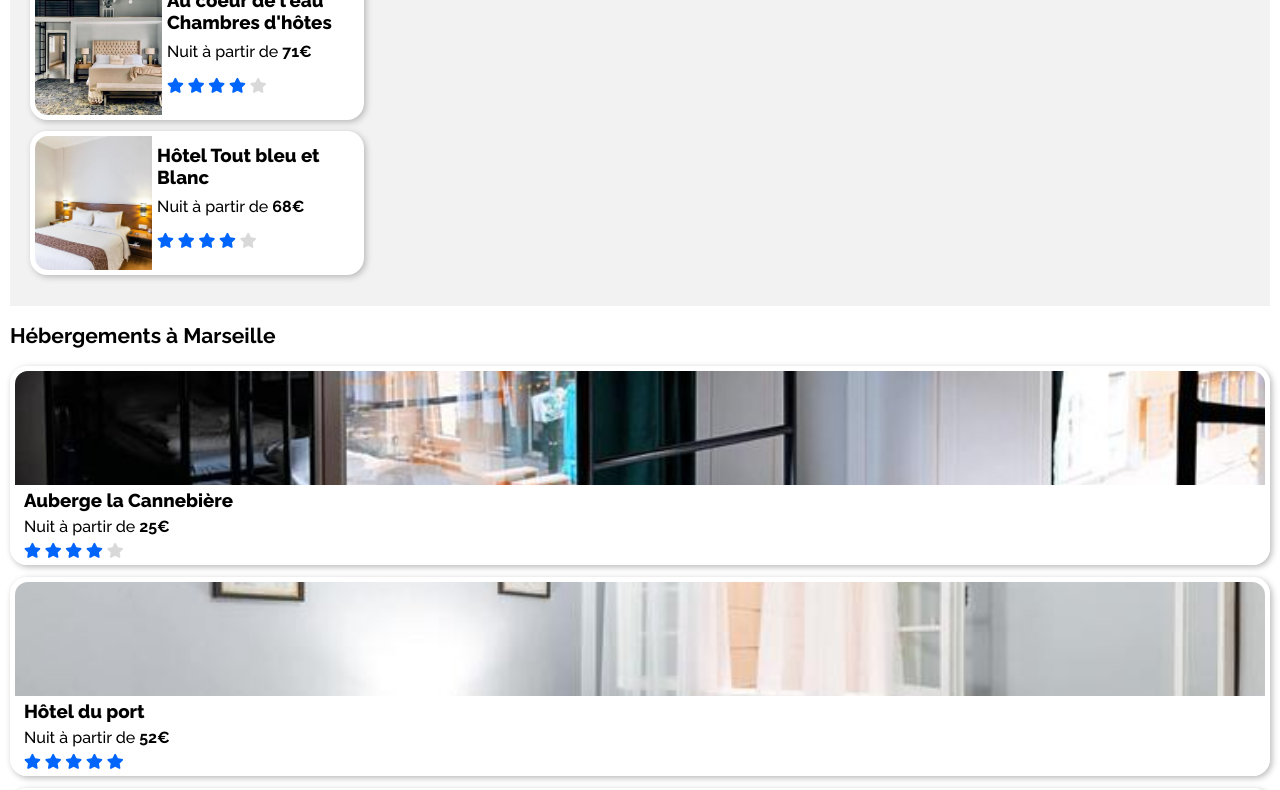
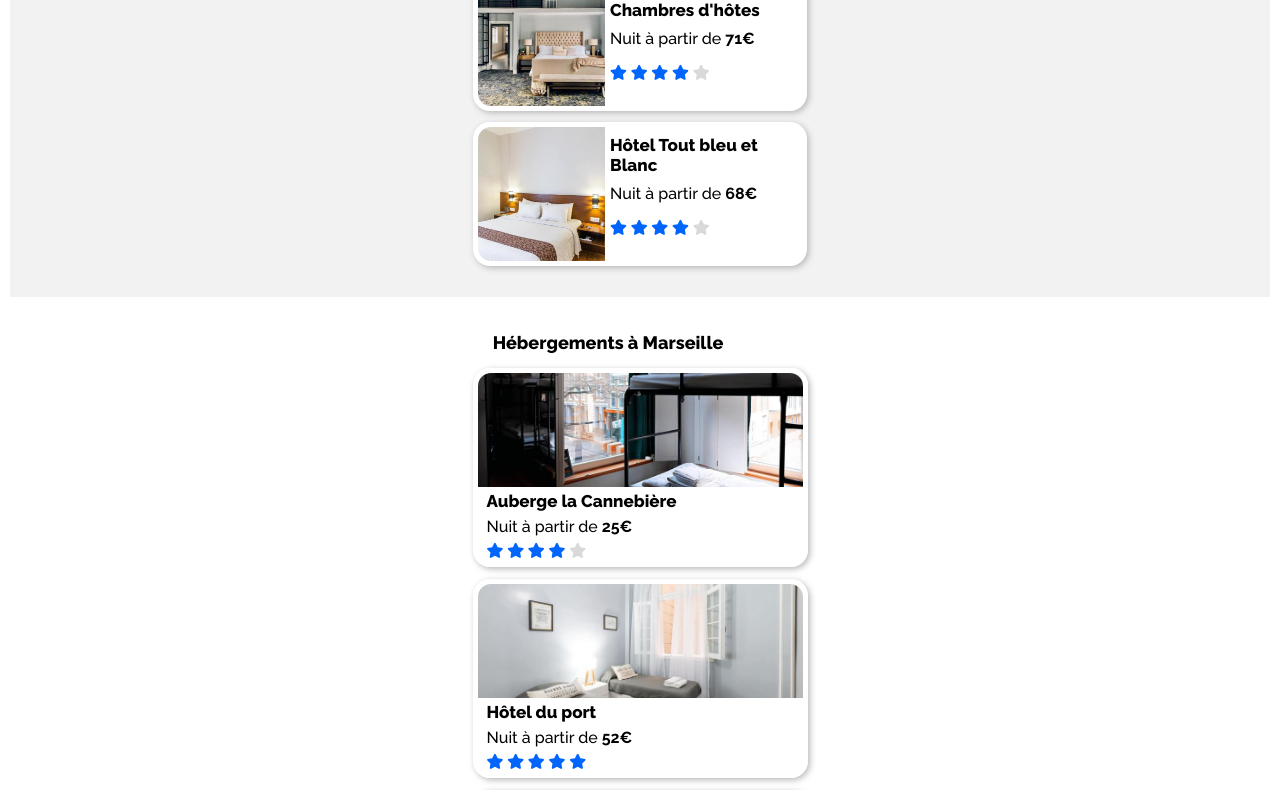
Before and after one commit to DylanV971/DylanVent_2_05072021, a plain HTML site: page index.html in a window 1280 px wide. Shown: the part 780-1570 px from the top of the page. Drawn offline with Linux system fonts and the light colour scheme.

Commit message:
Modification de certaine propriété dans la section hébergement

```diff
--- a/css/styles.css
+++ b/css/styles.css
@@ -4,9 +4,9 @@ dans la largeur des éléments
 
 */
 
-/* html {
-    border: 3px solid purple;
-} */
+html {
+    /* border: 3px solid purple; */
+}
 
 * {
     box-sizing: border-box;
@@ -24,7 +24,11 @@ body {
 
 
 h2 {
-    font-size: 21px;
+    font-size: 18px; /*21 */
+}
+
+h3 {
+    font-size: 17px;
 }
 /* Lien */
 
@@ -260,17 +264,26 @@ form {
 
 .titre-populaire {
     display: flex;
+    justify-content: center;
     align-items: center;
+}
+
+.conteneur-cartes-populaires {
+    display: flex;
+    align-items: center;
+    flex-direction: column;
+    max-width: 100%;
 }
 
 .icone-titre-populaire {
     margin-left: 104px;
 }
 
-/* Cartes  Populaires */
+/* Cartes Populaires */
 
 .carte-populaire {
     background-color:  #fff;
+    width: 100%;
     max-width: 334px;
     height: 144px;
     border-radius: 17px;
@@ -292,12 +305,13 @@ form {
 /* paramètre carte populaire */
 
 .image-carte-populaire {
-    width: 127px;
+    width: 100%;
+    max-width: 127px;
     height: 134px;
     border-radius: 13px 0 0px 13px;
 }
 
-/* Cartes  Populaires*/
+/* images  Populaires*/
 
 .carte-populaire-1 {
     background: url(../images/hebergements/hotel-le-soleil.jpg) no-repeat center / cover;
@@ -319,7 +333,7 @@ form {
 }
 
 .description-carte-populaire h3 {
-    /* font-size: 16px; */
+    /* font-size: 17px; */
     margin-top: 8px;
     margin-bottom: 9px;
 }
@@ -335,9 +349,32 @@ form {
 
 /* Section hébergement */
 
+.conteneur-hebergements {
+    padding: 20px;
+}
+
+.titre-hebergement {
+    display: flex;
+    justify-content: center;
+    margin-right: 64px;
+}
+
+.conteneur-hebergements > p {
+    text-align: center;
+    margin-right: 200px;
+}
+
+
+.conteneur-cartes-hebergements {
+    display: flex;
+    flex-direction: column;
+    align-items: center;
+}
+
 .carte-hebergement {
     background-color:  #fff;
     width: 100%;
+    max-width: 335px;
     height: 199px;
     border-radius: 17px;
     padding: 5px;
@@ -360,7 +397,7 @@ form {
     border-radius: 13px 13px 0 0;
 }
 
-/* Carte  hebergement*/
+/* images hébergements*/
 
 .carte-hebergement-1 {
     background: url(../images/hebergements/auberge-la-cannebière.jpg) no-repeat center / cover;
@@ -398,7 +435,7 @@ form {
 }
 
 
-.description-carte-hebergement p {
+.description-carte-hebergement  p {
    margin: 0 0 6px 0;
 }
 
--- a/index.html
+++ b/index.html
@@ -95,7 +95,7 @@
                 <!--section carte populaires-->
                 <div class="conteneur-populaires">
                     <div class="titre-populaire">
-                        <h2>Les plus populaires</h2>
+                        <h2 class="gras">Les plus populaires</h2>
                         <div class="icone-titre-populaire">
                             <i class="fas fa-chart-line"></i>
                         </div>
@@ -150,7 +150,7 @@
 
                 <!--section carte hebergement-->
                 <div class="conteneur-hebergements">
-                    <h2>Hébergements à Marseille</h2>
+                    <h2 class="titre-hebergement gras">Hébergements à Marseille</h2>
                     <div class="conteneur-cartes-hebergements">
                         <div class="carte-hebergement">
                             <div class="image-carte-hebergement carte-hebergement-1"></div>
@@ -241,8 +241,8 @@
                                 </div>
                             </div>
                         </div>
-                        <p class="gras">Afficher plus</p>
                     </div>
+                    <p class="gras">Afficher plus</p>
                 </div>
             </div>
         </main>
```
